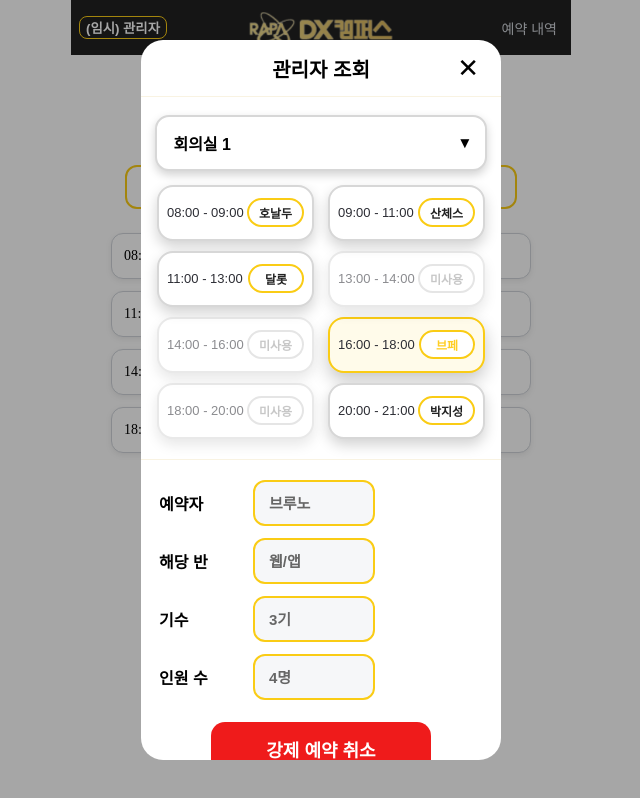
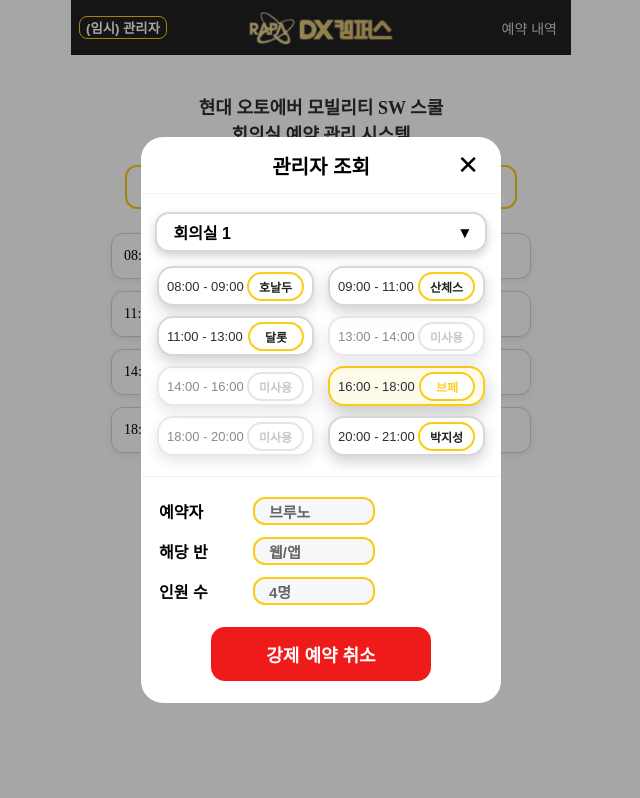
Before and after one commit to HwangSo2026/mhfrontend, a React (Vite) app: page / in a window 1280 px wide. Both pictures are taken after a click on the button "(임시) 관리자". Shown: the whole page, without its empty margins (319-959 px from the left). Built offline with nearby package versions, Linux system fonts and the light colour scheme; a web font is replaced by a local one.

Commit message:
style : modal 사이즈 조정

```diff
--- a/src/Styles/admin-modal.css
+++ b/src/Styles/admin-modal.css
@@ -12,12 +12,13 @@
 .admin-modal {
     /* max-width: 400px; */
     width: 360px;
-    max-height: 90vh;
+    max-height: 80vh;
     background: #fff;
     border-radius: 22px;
     overflow: hidden;
     display: flex;
     flex-direction: column;
+    margin-top: 5vh;
 }
 
 .admin-body {
@@ -102,7 +103,7 @@
 
 .admin-slot {
     width: min(240px, 100%);
-    height: 56px;
+    height: 40px;
     border-radius: 16px;
     border: 2px solid #d7d7d7;
     background: #fff;
@@ -171,7 +172,7 @@
 
 .admin-input {
     width: 90px;
-    height: 42px;
+    height: 24px;
     border-radius: 12px;
     border: 2px solid #facc15;
     padding: 0 14px;
--- a/src/Styles/check-modal.css
+++ b/src/Styles/check-modal.css
@@ -49,8 +49,8 @@
 }
 
 .pin-input {
-  width: 42px;
-  height: 42px;
+  width: 32px;
+  height: 32px;
   text-align: center;
   border-radius: 10px;
   border: 1px solid #d1d5db;
--- a/src/Styles/form-modal.css
+++ b/src/Styles/form-modal.css
@@ -125,15 +125,18 @@
 .class-btn {
   padding: 8px;
   width: 100%;
+
   border-radius: 20px;
   border: 1px solid #fde68a;
   background: #fff;
-  font-size: 13px;
+  /* font-size: 13px; */
   color: #6b7280;
   text-align: center;
   cursor: pointer;
+  /* 글자 중앙 */
+  display: flex;
   justify-content: center;
-  /* 글자 중앙 */
+  align-items: center;
 }
 
 .class-btn.selected {
@@ -153,16 +156,12 @@
 }
 
 .pin-input {
-  width: 42px;
-  height: 42px;
+  width: 32px;
+  height: 32px;
   text-align: center;
   border-radius: 10px;
   border: 1px solid #d1d5db;
   font-size: 16px;
-  width: 32px;
-
-
-
 }
 
 .pin-input.yellow {
--- a/src/Styles/modal.css
+++ b/src/Styles/modal.css
@@ -31,9 +31,11 @@
 
 /* 중앙 모달 */
 .modal-center {
+  margin-top: 10vh;
   border-radius: 20px;
   padding: 8px;
   max-width: 320px;
+  max-height: 80vh;
 }
 
 /* 바텀 시트 */
--- a/src/Styles/reservation.css
+++ b/src/Styles/reservation.css
@@ -170,6 +170,7 @@
 }
 
 .meta-chip {
+    height: 8px;
     display: inline-flex;
     align-items: center;
     justify-content: center;
@@ -187,6 +188,7 @@
 
 .meta-chip2 {
     width: 100%;
+    height: 8px;
     display: flex;
     justify-content: center;
     align-items: center;
--- a/src/Styles/room-dropdown.css
+++ b/src/Styles/room-dropdown.css
@@ -6,7 +6,7 @@
 
 .dd-btn {
   width: 100%;
-  height: 56px;
+  height: 40px;
   border-radius: 14px;
   border: 2px solid #d7d7d7;
   padding: 0 16px;
--- a/src/components/AdminModal.jsx
+++ b/src/components/AdminModal.jsx
@@ -172,10 +172,11 @@ const AdminModal = ({ open, onClose, onForceCancel }) => {
               <input className="admin-input" value={course} readOnly />
             </div>
 
-            <div className="admin-row">
+            {/* 기수 주석 */}
+            {/* <div className="admin-row">
               <div className="admin-label">기수</div>
               <input className="admin-input" value={`${gen}기`} readOnly />
-            </div>
+            </div> */}
 
             <div className="admin-row">
               <div className="admin-label">인원 수</div>
--- a/src/components/CheckModal.jsx
+++ b/src/components/CheckModal.jsx
@@ -17,7 +17,7 @@ const CheckModal = ({ onClose, onFound }) => {
     setName("");
     setPin(["", "", "", ""]);
     setActiveIndex(0);
-    setTimeout(() => inputsRef.current?.[0]?.focus(), 0);
+    // setTimeout(() => inputsRef.current?.[0]?.focus(), 0); 포커싱 삭제
   }, []);
 
   const handlePinKeyDown = (idx, e) => {
--- a/src/components/ReservationDetailModal.jsx
+++ b/src/components/ReservationDetailModal.jsx
@@ -210,7 +210,8 @@ const ReservationDetailModal = ({ reservation, onClose, onUpdate, onCancel }) =>
                 ))}
             </div>
 
-            <label className="form-label">예약 조회용 임시 비밀번호</label>
+            {/* 임시비밀번호 불필요 판단 */}
+            {/* <label className="form-label">예약 조회용 임시 비밀번호</label>
             <div className="pin-row" onPaste={handlePinPaste}>
                 {pin.map((v, i) => (
                     <input
@@ -230,7 +231,7 @@ const ReservationDetailModal = ({ reservation, onClose, onUpdate, onCancel }) =>
                         disabled={isSaving}
                     />
                 ))}
-            </div>
+            </div> */}
 
             <div className="form-divider" />
 
```
